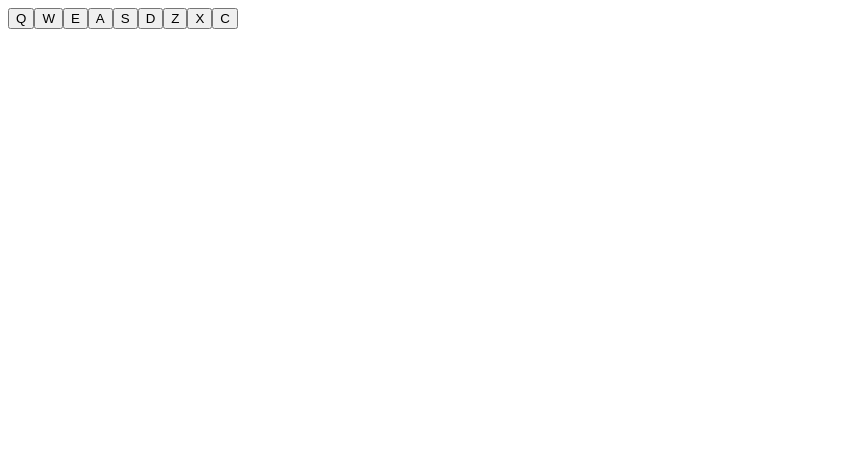
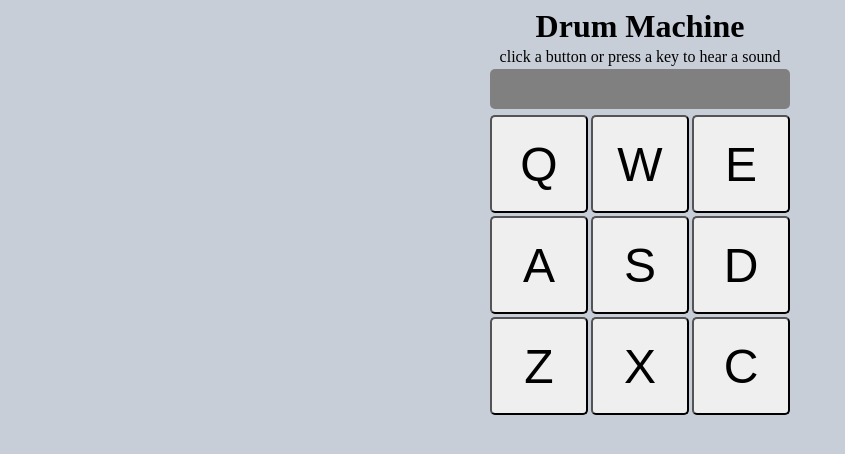
Before and after one commit to rajputd/Drum-Machine, a React app: page / in a window 1280 px wide. Shown: the top 454 px of the page, without its empty margins (0-845 px from the left). Built offline with nearby package versions, Linux system fonts and the light colour scheme.

Commit message:
Style application

```diff
--- a/src/components/App.js
+++ b/src/components/App.js
@@ -1,6 +1,7 @@
 import React, { Component } from 'react';
 import SoundButton from './SoundButton.js';
 import config from '../config.js';
+import '../css/App.css';
 
 class App extends Component {
   constructor(props) {
@@ -18,8 +19,13 @@ class App extends Component {
 
   render() {
     return (
-      <div>
-        <div>
+      <div id="drum-machine">
+        <h1>Drum Machine</h1>
+        <p>click a button or press a key to hear a sound</p>
+        <div id="display">
+          {this.state.display}
+        </div>
+        <div id="soundButtons">
           {
             config.map((buttonConfig) => {
               return <SoundButton
@@ -29,9 +35,6 @@ class App extends Component {
             })
           }
         </div>
-        <div id="display">
-          {this.state.display}
-        </div>
       </div>
     );
   }
--- a/src/components/SoundButton.js
+++ b/src/components/SoundButton.js
@@ -1,4 +1,5 @@
 import React, { Component } from 'react';
+import '../css/SoundButton.css';
 
 export default class SoundButton extends Component {
   constructor(props) {
@@ -36,7 +37,10 @@ export default class SoundButton extends Component {
 
   render() {
     return (
-      <button onClick={this.handleClick}>
+      <button
+        id={this.props.name.replace(/\s/g,"-")}
+        className="drum-pad"
+        onClick={this.handleClick}>
         {this.props.triggerKey}
         <audio id={this.props.triggerKey}>
           <source src={this.props.audioSrc} type="audio/mp3"/>
--- /dev/null
+++ b/src/css/App.css
@@ -0,0 +1,35 @@
+body {
+  background-color: #c7ced8;
+}
+
+#drum-machine {
+  display: grid;
+  grid-row-gap: 3px;
+}
+
+#drum-machine * {
+  margin: auto;
+}
+
+#display {
+  padding-top: 10px;
+  height: 30px;
+  width: 300px;
+  border-radius: 5px;
+  background-color: gray;
+  text-align: center;
+  margin: auto;
+}
+
+#soundButtons {
+  display: grid;
+  grid-template-columns: 1fr 1fr 1fr;
+  grid-gap: 3px 3px;
+  margin: auto;
+
+  height: 300px;
+  width: 300px;
+  padding-top: 3px;
+
+  font-size: 3em;
+}
--- /dev/null
+++ b/src/css/SoundButton.css
@@ -0,0 +1,6 @@
+.drum-pad {
+  border-radius: 5px;
+  width: 100%;
+  height: 100%;
+  font-size: inherit;
+}
```
